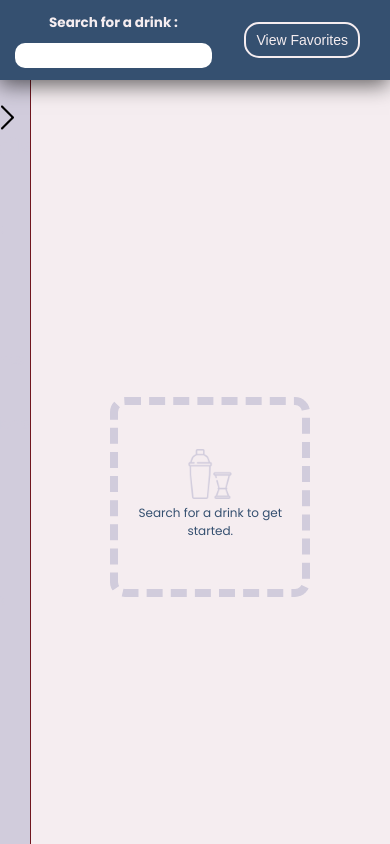
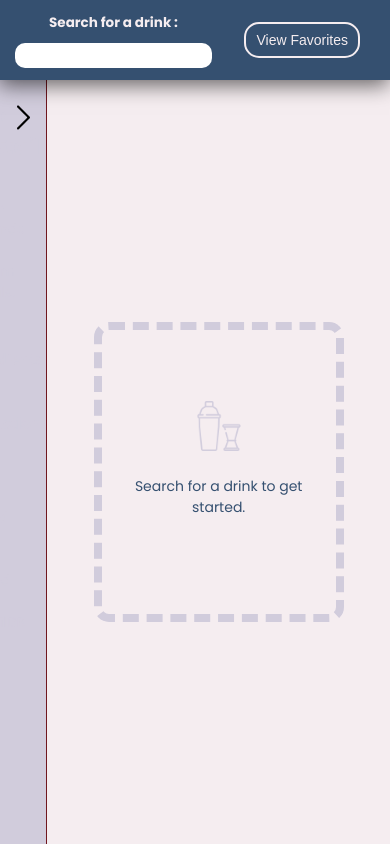
Before and after one commit to Echophase44/cocktail_app, a React (Vite) app in the folder client/: page / in a window 390 px wide. Built offline with nearby package versions, Linux system fonts and the light colour scheme; a web font is replaced by a local one.

Commit message:
Some minor style updates.

```diff
--- a/client/src/styles/display.css
+++ b/client/src/styles/display.css
@@ -13,7 +13,7 @@
 }
 
 .display_empty, .display_noResults{
-  margin-top: 150px;
+  margin-top: 100px;
   height: 400px;
   width: 400px;
   display: flex;
@@ -146,14 +146,18 @@
   }
 
   .display_empty, .display_noResults{
-    height: 200px;
-    width: 200px;
+    height: 300px;
+    width: 250px;
+  }
+
+  .display_empty > img, .display_noResults >img{
+    height: 200px
   }
 
   .display_empty > p{
-    font-size: 1.2rem;
+    font-size: 1.4rem;
     text-align: center;
-    padding: 5px;
+    padding: 25px;
   }
 
   .display_cardContainer{
--- a/client/src/styles/navbar.css
+++ b/client/src/styles/navbar.css
@@ -17,6 +17,7 @@
 .navbar_logo{
   height: 45px;
   margin: 0px 45px;
+  filter: invert(96%) sepia(66%) saturate(422%) hue-rotate(238deg) brightness(109%) contrast(92%);
 }
 
 .navbar_search{
--- a/client/src/styles/sidebarMobile.css
+++ b/client/src/styles/sidebarMobile.css
@@ -26,7 +26,7 @@
 @media screen and (max-width: 768px){
 
   .sidebar_container{
-    margin-left: -100px;
+    margin-left: -80px;
     position: relative;
     border-right: 1px solid var(--red);
     width: 35vw;
```
